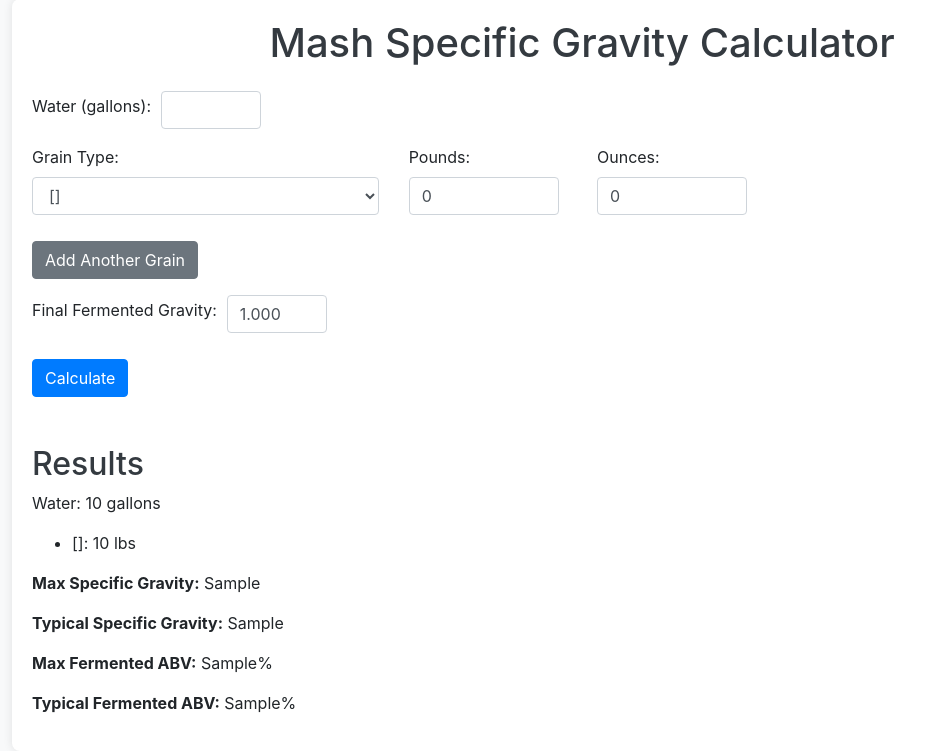
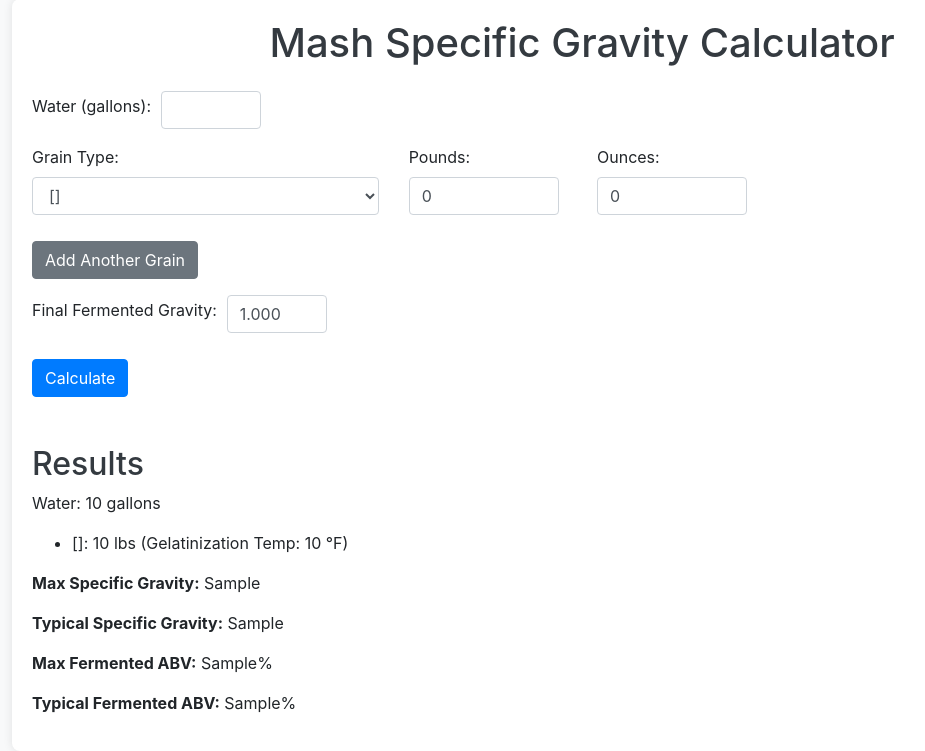
Before and after one commit to fjehlik/distillery-assistant, a FastAPI app: template templates/index.html in a window 1280 px wide. Shown: the part 49-800 px from the top of the page, without its empty margins (58-983 px from the left). Run offline with FastAPI, Linux system fonts and the light colour scheme; the template is opened without the code that fills it: most values are stand-ins (such as "Sample title", 1, 10 or a date in 2020); some libraries are stand-ins or nearby versions.

Commit message:
update with gelatinization temperatures

```diff
--- a/main.py
+++ b/main.py
@@ -4,7 +4,7 @@ from fastapi.staticfiles import StaticFiles
 from fastapi.templating import Jinja2Templates
 from typing import List
 import uvicorn
-from grain_ppg import grain_ppg  # Import the dictionary
+from grain_ppg import grain_ppg
 from grain_gelatinization_table import grain_gelatinization_dict
 
 app = FastAPI()
@@ -46,6 +46,11 @@ async def submit_form(
     max_fermented_abv = f"{max_fermented_abv:.2f}"
     typical_fermented_abv = f"{typical_fermented_abv:.2f}"
 
+    grain_gelatinization_temps = {
+        grain: grain_gelatinization_dict.get(grain, {"Fahrenheit": "N/A"})["Fahrenheit"]
+        for grain in grain_types
+    }
+
     return templates.TemplateResponse(
         "index.html",
         {
@@ -56,7 +61,8 @@ async def submit_form(
             "typical_specific_gravity": typical_specific_gravity,
             "max_fermented_abv": max_fermented_abv,
             "typical_fermented_abv": typical_fermented_abv,
-            "grain_ppg": grain_ppg
+            "grain_ppg": grain_ppg,
+            "grain_gelatinization_temps": grain_gelatinization_temps
         }
     )
 
--- a/templates/index.html
+++ b/templates/index.html
@@ -50,7 +50,7 @@
         <p>Water: {{ water_gallons }} gallons</p>
         <ul>
             {% for grain, quantity in grain_quantities.items() %}
-            <li>{{ grain }}: {{ quantity }} lbs</li>
+            <li>{{ grain }}: {{ quantity }} lbs (Gelatinization Temp: {{ grain_gelatinization_temps[grain] }} °F)</li>
             {% endfor %}
         </ul>
         <p><strong>Max Specific Gravity:</strong> {{ max_specific_gravity }}</p>
```
